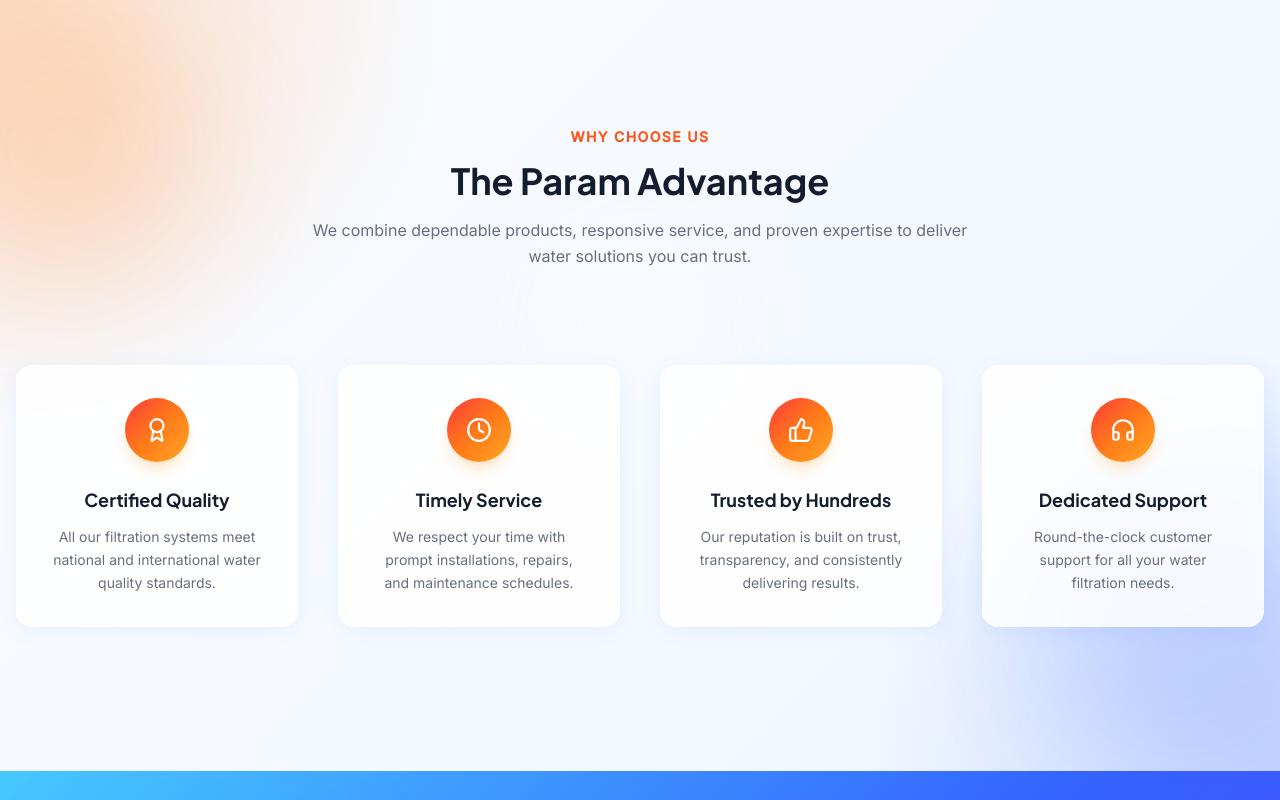
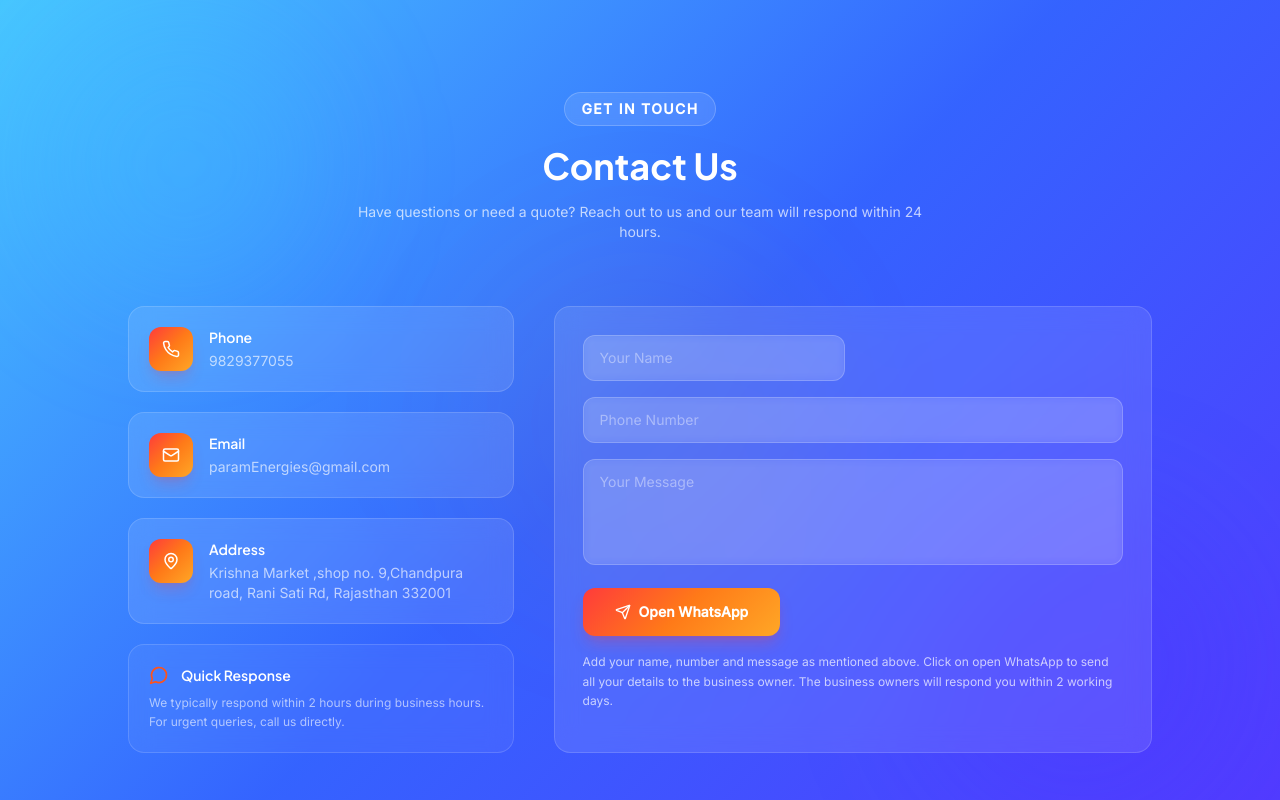
Before and after one commit to Adityaxcodes/ParamEnergies, a React (Vite) app: page / in a window 1280 px wide. Shown: the part 2880-3680 px from the top of the page. Built offline with nearby package versions, Linux system fonts and the light colour scheme; the HTML template or start-up script is replaced by a standard one.

Commit message:
Changed newsLetter format

```diff
--- a/src/components/Contact.tsx
+++ b/src/components/Contact.tsx
@@ -7,7 +7,6 @@ const Contact = () => {
   const [isSubmitting, setIsSubmitting] = useState(false);
   const [formData, setFormData] = useState({
     name: "",
-    email: "",
     phone: "",
     message: "",
   });
@@ -15,11 +14,11 @@ const Contact = () => {
   const handleSubmit = async (e: React.FormEvent) => {
     e.preventDefault();
 
-    const endpoint = import.meta.env.VITE_CONTACT_FORM_ENDPOINT as string | undefined;
-    if (!endpoint) {
+    const whatsappNumber = import.meta.env.VITE_WHATSAPP_NUMBER as string | undefined;
+    if (!whatsappNumber) {
       toast({
-        title: "Email service not configured",
-        description: "Set VITE_CONTACT_FORM_ENDPOINT in your .env file to receive Contact Us emails.",
+        title: "WhatsApp number not configured",
+        description: "Set VITE_WHATSAPP_NUMBER in your .env file to enable WhatsApp messaging.",
         variant: "destructive",
       });
       return;
@@ -28,28 +27,19 @@ const Contact = () => {
     try {
       setIsSubmitting(true);
 
-      const response = await fetch(endpoint, {
-        method: "POST",
-        headers: {
-          "Content-Type": "application/json",
-          Accept: "application/json",
-        },
-        body: JSON.stringify(formData),
-      });
-
-      if (!response.ok) {
-        throw new Error(`Submission failed with status ${response.status}`);
-      }
+      const text = `Name: ${formData.name}\nPhone: ${formData.phone}\nMessage: ${formData.message}`;
+      const url = `https://wa.me/${whatsappNumber}?text=${encodeURIComponent(text)}`;
+      window.open(url, "_blank", "noopener,noreferrer");
 
       toast({
         title: "Message Sent!",
-        description: "Thank you for reaching out. We'll get back to you shortly.",
+        description: "WhatsApp has been opened with your message. Please tap send to complete.",
       });
-      setFormData({ name: "", email: "", phone: "", message: "" });
+      setFormData({ name: "", phone: "", message: "" });
     } catch {
       toast({
         title: "Message not sent",
-        description: "We could not send your message right now. Please try again in a moment.",
+        description: "We could not open WhatsApp right now. Please try again in a moment.",
         variant: "destructive",
       });
     } finally {
@@ -129,15 +119,6 @@ const Contact = () => {
                 onChange={(e) => setFormData({ ...formData, name: e.target.value })}
                 className="w-full px-4 py-3 rounded-xl bg-white/10 border border-white/20 text-primary-foreground placeholder:text-primary-foreground/40 text-sm focus:outline-none focus:ring-2 focus:ring-[#FF7A18]/40 focus:border-white/40 backdrop-blur-sm transition-all duration-200"
               />
-              <input
-                type="email"
-                placeholder="Email Address"
-                required
-                maxLength={255}
-                value={formData.email}
-                onChange={(e) => setFormData({ ...formData, email: e.target.value })}
-                className="w-full px-4 py-3 rounded-xl bg-white/10 border border-white/20 text-primary-foreground placeholder:text-primary-foreground/40 text-sm focus:outline-none focus:ring-2 focus:ring-[#FF7A18]/40 focus:border-white/40 backdrop-blur-sm transition-all duration-200"
-              />
             </div>
             <input
               type="tel"
@@ -162,10 +143,10 @@ const Contact = () => {
               className="gradient-fire text-primary-foreground px-8 py-3.5 rounded-xl font-semibold text-sm hover:brightness-110 transition-all duration-300 flex items-center gap-2 shadow-lg shadow-[#FF3B3B]/25 hover:shadow-[#FF3B3B]/40 hover:-translate-y-0.5"
             >
               <Send size={16} />
-              {isSubmitting ? "Sending..." : "Send Message"}
+              {isSubmitting ? "Opening..." : "Open WhatsApp"}
             </button>
             <p className="text-primary-foreground/70 text-xs leading-relaxed">
-              Add your name, number and email and message as mentioned above. click on send message to send the all your details to the business owner. The business owners will respond you within 2 working days.
+              Add your name, number and message as mentioned above. Click on open WhatsApp to send all your details to the business owner. The business owners will respond you within 2 working days.
             </p>
           </form>
         </div>
--- a/src/components/WhyUs.tsx
+++ /dev/null
@@ -1,72 +0,0 @@
-import { Award, Clock, ThumbsUp, Headphones } from "lucide-react";
-
-const reasons = [
-  {
-    icon: Award,
-    title: "Certified Quality",
-    description: "All our filtration systems meet national and international water quality standards.",
-  },
-  {
-    icon: Clock,
-    title: "Timely Service",
-    description: "We respect your time with prompt installations, repairs, and maintenance schedules.",
-  },
-  {
-    icon: ThumbsUp,
-    title: "Trusted by Hundreds",
-    description: "Our reputation is built on trust, transparency, and consistently delivering results.",
-  },
-  {
-    icon: Headphones,
-    title: "Dedicated Support",
-    description: "Round-the-clock customer support for all your water filtration needs.",
-  },
-];
-
-const WhyUs = () => {
-  return (
-    <section
-      id="why-us"
-      className="relative overflow-hidden py-24 md:py-36 gradient-surface hidden md:block"
-      style={{
-        background:
-          "radial-gradient(circle at top left, rgba(255, 122, 24, 0.24), transparent 30%), radial-gradient(circle at bottom right, rgba(42, 91, 255, 0.22), transparent 28%), linear-gradient(135deg, hsl(220 100% 99%), hsl(210 100% 97%))",
-      }}
-    >
-      <div className="pointer-events-none absolute inset-0 opacity-75">
-        <div className="absolute -left-20 top-6 h-72 w-72 rounded-full bg-[rgba(255,122,24,0.22)] blur-3xl" />
-        <div className="absolute -right-16 bottom-0 h-80 w-80 rounded-full bg-[rgba(42,91,255,0.18)] blur-3xl" />
-        <div className="absolute left-1/2 top-1/3 h-40 w-40 -translate-x-1/2 rounded-full bg-[rgba(255,255,255,0.5)] blur-3xl" />
-      </div>
-
-      <div className="container mx-auto px-4 relative">
-        <div className="text-center mb-20 md:mb-24 max-w-2xl mx-auto">
-          <span className="text-accent font-semibold text-sm uppercase tracking-widest">Why Choose Us</span>
-          <h2 className="font-heading font-bold text-3xl md:text-4xl mt-3 text-foreground">
-            The Param Advantage
-          </h2>
-          <p className="text-muted-foreground mt-4 leading-relaxed">
-            We combine dependable products, responsive service, and proven expertise to deliver water solutions you can trust.
-          </p>
-        </div>
-
-        <div className="grid md:grid-cols-2 lg:grid-cols-4 gap-8 lg:gap-10 items-stretch">
-          {reasons.map((reason) => (
-            <div
-              key={reason.title}
-              className="text-center p-8 rounded-2xl bg-white/85 backdrop-blur-sm shadow-card border border-white/70 hover:shadow-elevated transition-all duration-300"
-            >
-              <div className="w-16 h-16 rounded-full gradient-fire flex items-center justify-center mx-auto mb-6 shadow-lg shadow-orange-200/60">
-                <reason.icon className="text-primary-foreground" size={26} />
-              </div>
-              <h3 className="font-heading font-bold text-foreground mb-3 text-lg">{reason.title}</h3>
-              <p className="text-muted-foreground text-sm leading-relaxed max-w-xs mx-auto">{reason.description}</p>
-            </div>
-          ))}
-        </div>
-      </div>
-    </section>
-  );
-};
-
-export default WhyUs;
--- a/src/pages/Index.tsx
+++ b/src/pages/Index.tsx
@@ -2,7 +2,6 @@ import Navbar from "@/components/Navbar";
 import Hero from "@/components/Hero";
 import Services from "@/components/Services";
 import About from "@/components/About";
-import WhyUs from "@/components/WhyUs";
 import Contact from "@/components/Contact";
 import Footer from "@/components/Footer";
 
@@ -13,7 +12,6 @@ const Index = () => {
       <Hero />
       <Services />
       <About />
-      <WhyUs />
       <Contact />
       <Footer />
     </div>
```
